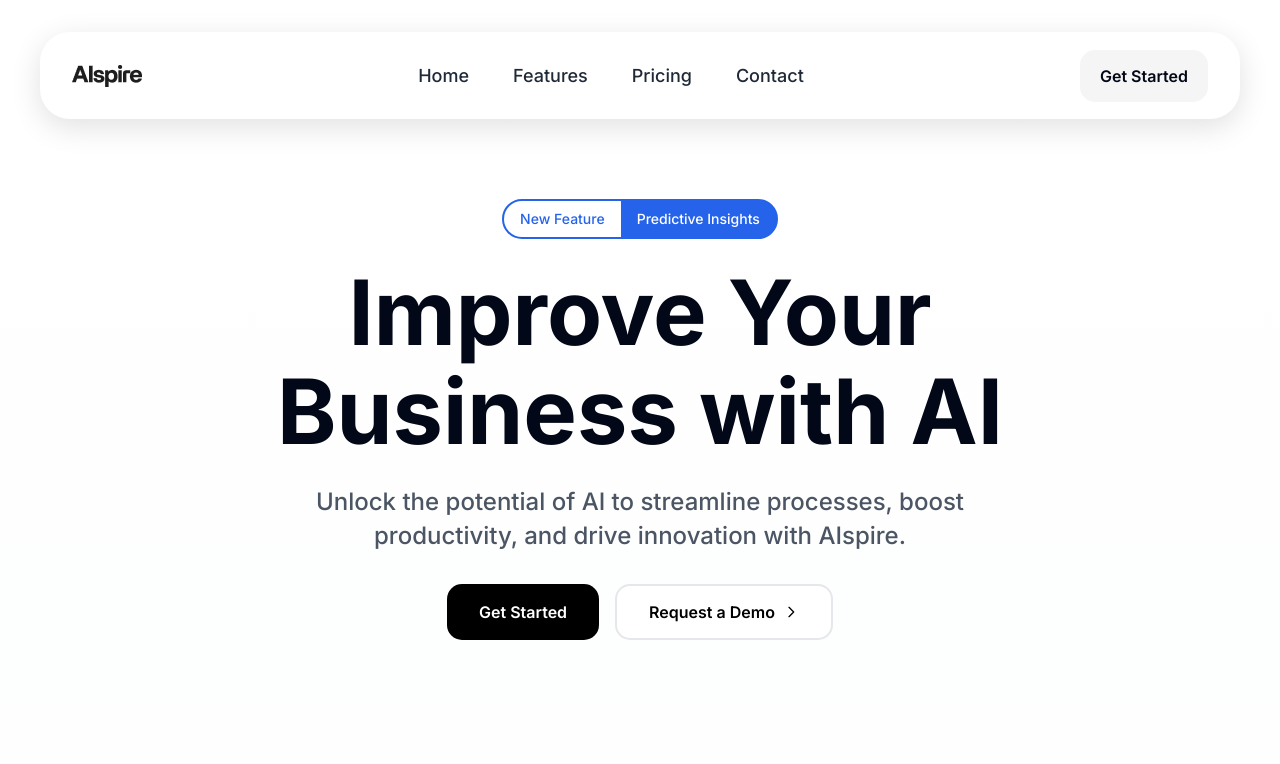
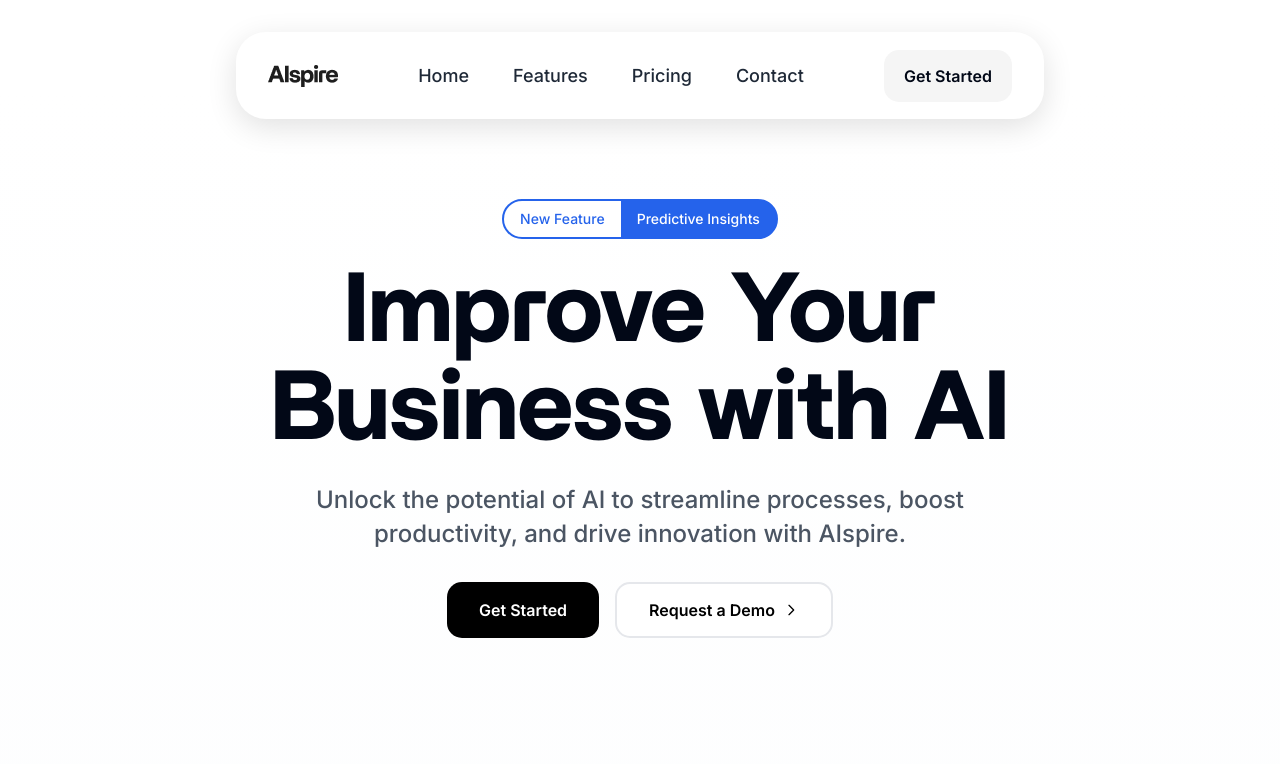
Before and after one commit to MarufAlAslam/alspire-react-vite-typescript-tailwind, a React (Vite) app: page / in a window 1280 px wide. Shown: the top 764 px of the page. Built offline with nearby package versions, Linux system fonts and the light colour scheme.

Commit message:
:white_check_mark: update font

```diff
--- a/src/components/CTA.tsx
+++ b/src/components/CTA.tsx
@@ -30,7 +30,7 @@ export function CTA() {
               <span className="inline-block bg-blue-600 text-white px-6 py-2 rounded-full text-sm font-medium mb-6">
                 Get Started Now!
               </span>
-              <h2 className="text-[40px] xl:text-[60px] font-bold leading-[1.1] text-white mb-6">
+              <h2 className="text-[48px] xl:text-[68px] font-britti font-bold leading-[1] text-white mb-6">
                 Ready to Unlock the Power of AI with Alspire?
               </h2>
               <p className="text-[18px] text-gray-400 mb-8 leading-relaxed">
--- a/src/components/FAQ.tsx
+++ b/src/components/FAQ.tsx
@@ -52,7 +52,7 @@ export function FAQ() {
             <span className="inline-block bg-blue-600 text-white px-6 py-2 rounded-full text-sm font-medium mb-6">
               FAQ
             </span>
-            <h2 className="text-[40px] xl:text-[60px] font-bold leading-[1.1] text-black mb-8">
+            <h2 className="text-[48px] xl:text-[68px] font-britti font-bold leading-[1] text-black mb-8">
               Frequently Asked Questions
             </h2>
             <motion.button
--- a/src/components/Features.tsx
+++ b/src/components/Features.tsx
@@ -132,7 +132,7 @@ export function Features() {
           <span className="inline-block bg-blue-600 text-white px-6 py-2 rounded-full text-sm font-medium mb-6">
             Features
           </span>
-          <h2 className="text-[40px] xl:text-[60px] font-bold leading-[1.1]">
+          <h2 className="text-[48px] xl:text-[68px] font-bold leading-[1] font-britti">
             <span className="text-black">Innovative</span>
             <br />
             <span style={{ color: "#B3B3B3" }}>AI Solutions</span>
--- a/src/components/Header.tsx
+++ b/src/components/Header.tsx
@@ -21,7 +21,7 @@ export function Header() {
     <motion.header
       initial={{ y: -100 }}
       animate={{ y: 0 }}
-      className="sticky top-0 xl:top-8 left-0 right-0 z-50 xl:flex xl:justify-center xl:px-4"
+      className="sticky top-0 xl:top-8 left-0 right-0 z-50 xl:flex xl:justify-center xl:px-4 mx-auto max-w-[840px]"
     >
       <nav
         className={`
--- a/src/components/Hero.tsx
+++ b/src/components/Hero.tsx
@@ -26,7 +26,7 @@ export function Hero() {
           initial={{ opacity: 0, y: 20 }}
           animate={{ opacity: 1, y: 0 }}
           transition={{ duration: 0.5, delay: 0.1 }}
-          className="text-[50px] xl:text-[90px] font-bold leading-[1.1]"
+          className="text-[50px] xl:text-[98px] font-bold leading-[1] font-britti"
         >
           Improve Your
           <br />
--- a/src/components/HowItWorks.tsx
+++ b/src/components/HowItWorks.tsx
@@ -54,7 +54,7 @@ export function HowItWorks() {
                         How It Works
                     </span>
                     <div className="flex flex-col xl:flex-row xl:items-start xl:justify-between gap-8">
-                        <h2 className="text-[40px] xl:text-[60px] font-bold leading-[1.1]">
+                        <h2 className="text-[48px] xl:text-[68px] font-bold leading-[1] font-britti">
                             How AIspire Works
                         </h2>
                         <p className="text-[18px] xl:max-w-xl xl:pt-2" style={{ color: "#1e1e1e" }}>
--- a/src/components/Pricing.tsx
+++ b/src/components/Pricing.tsx
@@ -45,7 +45,7 @@ export function Pricing() {
             <span className="inline-block bg-blue-600 text-white px-6 py-2 rounded-full text-sm font-medium mb-6">
               Pricing
             </span>
-            <h2 className="text-[40px] xl:text-[60px] font-bold leading-[1.1]">
+            <h2 className="text-[48px] xl:text-[68px] font-bold leading-[1] font-britti">
               <span className="text-black">Simple Pricing,</span>
               <br />
               <span className="text-black">Powerful AI</span>
--- a/src/components/Testimonials.tsx
+++ b/src/components/Testimonials.tsx
@@ -39,7 +39,7 @@ export function Testimonials() {
           <span className="inline-block bg-blue-600 text-white px-6 py-2 rounded-full text-sm font-medium mb-6">
             Testimonials
           </span>
-          <h2 className="text-[40px] xl:text-[60px] font-bold leading-[1.1] text-black">
+          <h2 className="text-[48px] xl:text-[68px] font-bold leading-[1] text-black font-britti">
             What Our Clients Say
           </h2>
         </div>
--- a/src/index.css
+++ b/src/index.css
@@ -1,6 +1,20 @@
 @tailwind base;
 @tailwind components;
 @tailwind utilities;
+
+/* Local font import */
+@font-face {
+  font-family: 'Britti Sans';
+  src: url('./fonts/BrittiSansTrial-Bold.otf') format('opentype');
+  font-weight: 700;
+  font-style: normal;
+  font-display: swap;
+}
+
+/* Utility class to use Britti Sans */
+.font-britti {
+  font-family: 'Britti Sans', 'Inter', system-ui, -apple-system, 'Segoe UI', Roboto, 'Helvetica Neue', Arial;
+}
 
 @layer base {
   html {
```
Also changed, not shown: src/fonts/BrittiSansTrial-Bold.otf (added).
